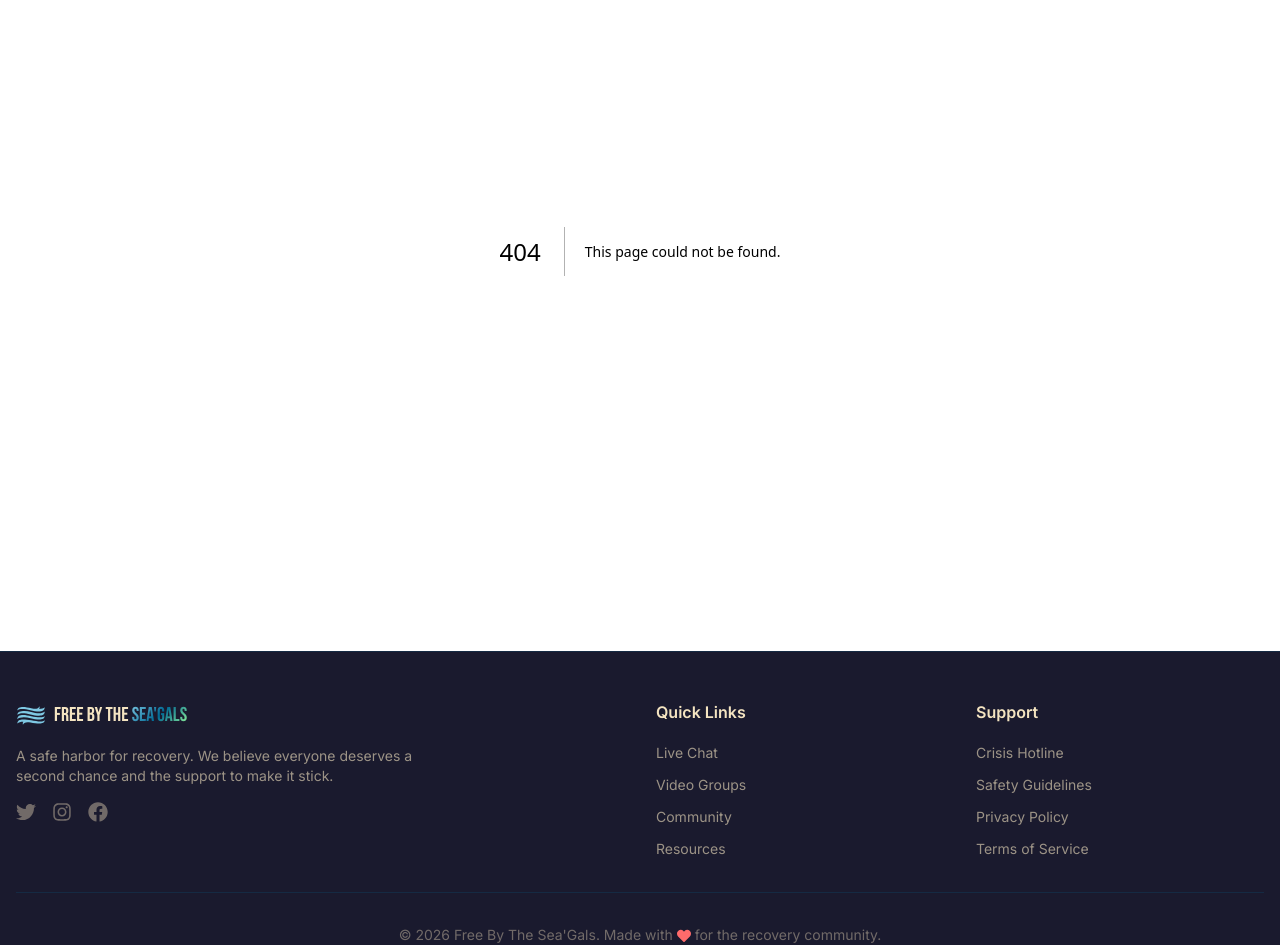
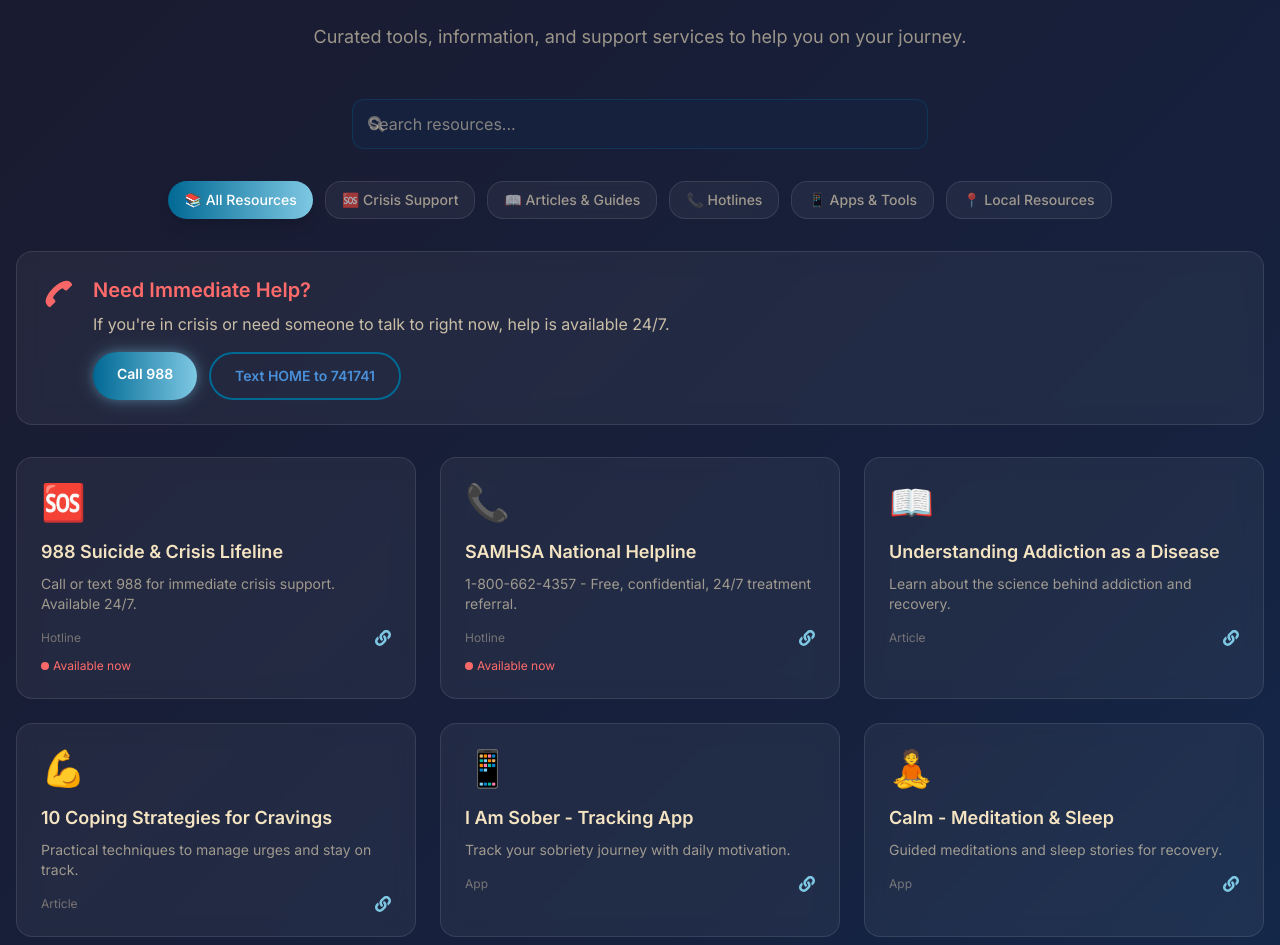
Before and after one commit to faded20666er/by-the-sea-gals-, a Next.js app: page /resources in a window 1280 px wide. Before the commit this address had no page. Shown: the part 229-1174 px from the top of the page. Built offline with nearby package versions, Linux system fonts and the light colour scheme.

Commit message:
Create page.tsx

```diff
--- /dev/null
+++ b/app/resources/page.tsx
@@ -0,0 +1,261 @@
+'use client'
+
+import { useState } from 'react'
+import { GiWaves, GiBookmarklet, GiHealthNormal, GiPhone } from 'react-icons/gi'
+import { FaBook, FaVideo, FaLink, FaDownload, FaSearch } from 'react-icons/fa'
+
+export default function ResourcesPage() {
+  const [searchTerm, setSearchTerm] = useState('')
+  const [activeCategory, setActiveCategory] = useState('all')
+
+  const categories = [
+    { id: 'all', name: 'All Resources', icon: '📚' },
+    { id: 'crisis', name: 'Crisis Support', icon: '🆘' },
+    { id: 'articles', name: 'Articles & Guides', icon: '📖' },
+    { id: 'hotlines', name: 'Hotlines', icon: '📞' },
+    { id: 'apps', name: 'Apps & Tools', icon: '📱' },
+    { id: 'local', name: 'Local Resources', icon: '📍' }
+  ]
+
+  const resources = [
+    {
+      id: '1',
+      category: 'crisis',
+      title: '988 Suicide & Crisis Lifeline',
+      description: 'Call or text 988 for immediate crisis support. Available 24/7.',
+      type: 'hotline',
+      link: 'tel:988',
+      icon: '🆘',
+      urgent: true
+    },
+    {
+      id: '2',
+      category: 'crisis',
+      title: 'SAMHSA National Helpline',
+      description: '1-800-662-4357 - Free, confidential, 24/7 treatment referral.',
+      type: 'hotline',
+      link: 'tel:1-800-662-4357',
+      icon: '📞',
+      urgent: true
+    },
+    {
+      id: '3',
+      category: 'articles',
+      title: 'Understanding Addiction as a Disease',
+      description: 'Learn about the science behind addiction and recovery.',
+      type: 'article',
+      link: '#',
+      icon: '📖'
+    },
+    {
+      id: '4',
+      category: 'articles',
+      title: '10 Coping Strategies for Cravings',
+      description: 'Practical techniques to manage urges and stay on track.',
+      type: 'article',
+      link: '#',
+      icon: '💪'
+    },
+    {
+      id: '5',
+      category: 'apps',
+      title: 'I Am Sober - Tracking App',
+      description: 'Track your sobriety journey with daily motivation.',
+      type: 'app',
+      link: '#',
+      icon: '📱'
+    },
+    {
+      id: '6',
+      category: 'apps',
+      title: 'Calm - Meditation & Sleep',
+      description: 'Guided meditations and sleep stories for recovery.',
+      type: 'app',
+      link: '#',
+      icon: '🧘'
+    },
+    {
+      id: '7',
+      category: 'local',
+      title: 'Find AA Meetings Near You',
+      description: 'Locate Alcoholics Anonymous meetings in your area.',
+      type: 'directory',
+      link: '#',
+      icon: '📍'
+    },
+    {
+      id: '8',
+      category: 'local',
+      title: 'NA Meeting Locator',
+      description: 'Find Narcotics Anonymous meetings worldwide.',
+      type: 'directory',
+      link: '#',
+      icon: '📍'
+    },
+    {
+      id: '9',
+      category: 'articles',
+      title: 'Building a Support Network',
+      description: 'How to create and maintain healthy relationships in recovery.',
+      type: 'guide',
+      link: '#',
+      icon: '🤝'
+    },
+    {
+      id: '10',
+      category: 'articles',
+      title: 'Nutrition Guide for Recovery',
+      description: 'Healing your body through proper nutrition during recovery.',
+      type: 'guide',
+      link: '#',
+      icon: '🥗'
+    },
+    {
+      id: '11',
+      category: 'hotlines',
+      title: 'Crisis Text Line',
+      description: 'Text HOME to 741741 for free crisis counseling.',
+      type: 'hotline',
+      link: 'sms:741741',
+      icon: '💬',
+      urgent: true
+    },
+    {
+      id: '12',
+      category: 'apps',
+      title: 'Sober Grid - Social App',
+      description: 'Connect with a global community of sober individuals.',
+      type: 'app',
+      link: '#',
+      icon: '🌐'
+    }
+  ]
+
+  const filteredResources = resources.filter(resource => {
+    const matchesCategory = activeCategory === 'all' || resource.category === activeCategory
+    const matchesSearch = resource.title.toLowerCase().includes(searchTerm.toLowerCase()) ||
+                         resource.description.toLowerCase().includes(searchTerm.toLowerCase())
+    return matchesCategory && matchesSearch
+  })
+
+  return (
+    <div className="min-h-screen px-4 py-8">
+      <div className="max-w-7xl mx-auto">
+        {/* Header */}
+        <div className="text-center mb-12">
+          <GiBookmarklet className="text-6xl mx-auto text-wave mb-4" />
+          <h1 className="text-4xl md:text-5xl font-display mb-4">
+            Recovery{' '}
+            <span className="gradient-text">Resources</span>
+          </h1>
+          <p className="text-sand/60 text-lg max-w-2xl mx-auto">
+            Curated tools, information, and support services to help you on your journey.
+          </p>
+        </div>
+
+        {/* Search Bar */}
+        <div className="max-w-xl mx-auto mb-8">
+          <div className="relative">
+            <FaSearch className="absolute left-4 top-1/2 transform -translate-y-1/2 text-sand/40" />
+            <input
+              type="text"
+              placeholder="Search resources..."
+              value={searchTerm}
+              onChange={(e) => setSearchTerm(e.target.value)}
+              className="input-beach pl-12"
+            />
+          </div>
+        </div>
+
+        {/* Category Filters */}
+        <div className="flex flex-wrap gap-3 justify-center mb-8">
+          {categories.map((category) => (
+            <button
+              key={category.id}
+              onClick={() => setActiveCategory(category.id)}
+              className={`px-4 py-2 rounded-full text-sm font-medium transition-all duration-300 ${
+                activeCategory === category.id
+                  ? 'bg-gradient-to-r from-ocean to-wave text-white shadow-lg'
+                  : 'glass text-sand/60 hover:text-sand hover:bg-white/10'
+              }`}
+            >
+              {category.icon} {category.name}
+            </button>
+          ))}
+        </div>
+
+        {/* Urgent Support Banner */}
+        <div className="glass p-6 rounded-3xl mb-8 border-2 border-sunset/30 bg-sunset/5">
+          <div className="flex items-start space-x-4">
+            <GiPhone className="text-4xl text-sunset flex-shrink-0 animate-pulse" />
+            <div>
+              <h3 className="text-xl font-semibold text-sunset mb-2">Need Immediate Help?</h3>
+              <p className="text-sand/80 mb-4">
+                If you&apos;re in crisis or need someone to talk to right now, help is available 24/7.
+              </p>
+              <div className="flex flex-wrap gap-3">
+                <a href="tel:988" className="btn-primary bg-gradient-to-r from-sunset to-coral text-sm">
+                  Call 988
+                </a>
+                <a href="sms:741741" className="btn-secondary border-sunset text-sunset text-sm">
+                  Text HOME to 741741
+                </a>
+              </div>
+            </div>
+          </div>
+        </div>
+
+        {/* Resources Grid */}
+        <div className="grid grid-cols-1 md:grid-cols-2 lg:grid-cols-3 gap-6">
+          {filteredResources.map((resource) => (
+            <a
+              key={resource.id}
+              href={resource.link}
+              target={resource.link.startsWith('http') ? '_blank' : undefined}
+              rel={resource.link.startsWith('http') ? 'noopener noreferrer' : undefined}
+              className={`card group block ${
+                resource.urgent ? 'border-sunset/30 hover:border-sunset/50' : ''
+              }`}
+            >
+              <div className="text-4xl mb-4">{resource.icon}</div>
+              <h3 className="text-lg font-semibold text-sand group-hover:text-wave transition-colors mb-2">
+                {resource.title}
+              </h3>
+              <p className="text-sand/60 text-sm mb-4">{resource.description}</p>
+              <div className="flex items-center justify-between">
+                <span className="text-xs text-sand/40 capitalize">{resource.type}</span>
+                <span className="text-wave group-hover:translate-x-1 transition-transform">
+                  <FaLink />
+                </span>
+              </div>
+              {resource.urgent && (
+                <div className="mt-3 flex items-center space-x-1 text-xs text-sunset">
+                  <span className="w-2 h-2 bg-sunset rounded-full animate-pulse" />
+                  <span>Available now</span>
+                </div>
+              )}
+            </a>
+          ))}
+        </div>
+
+        {/* Download Section */}
+        <div className="mt-12 glass p-8 rounded-3xl">
+          <div className="text-center">
+            <FaDownload className="text-4xl text-wave mx-auto mb-4" />
+            <h2 className="text-2xl font-display gradient-text mb-4">
+              Download Our Recovery Kit
+            </h2>
+            <p className="text-sand/60 mb-6 max-w-lg mx-auto">
+              Get our complete recovery toolkit including journal templates,
+              coping strategies cards, and emergency contact templates.
+            </p>
+            <button className="btn-primary">
+              <FaDownload className="inline mr-2" />
+              Download Free Recovery Kit
+            </button>
+          </div>
+        </div>
+      </div>
+    </div>
+  )
+}
```
